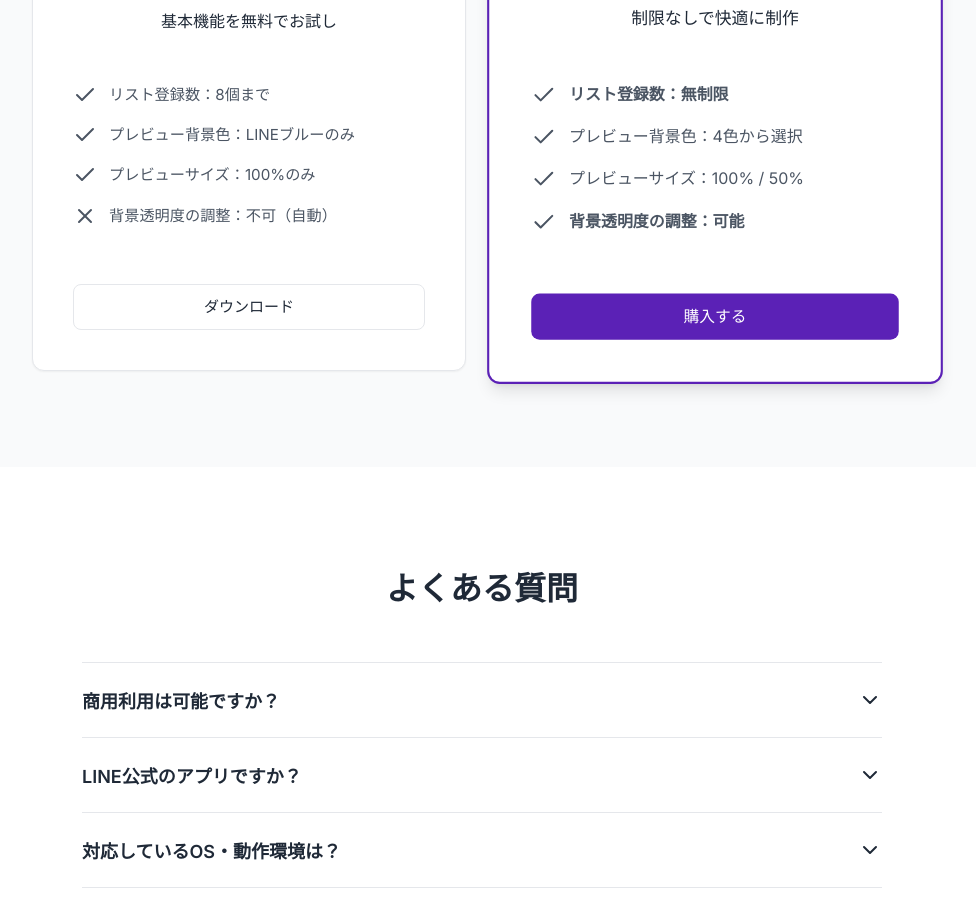
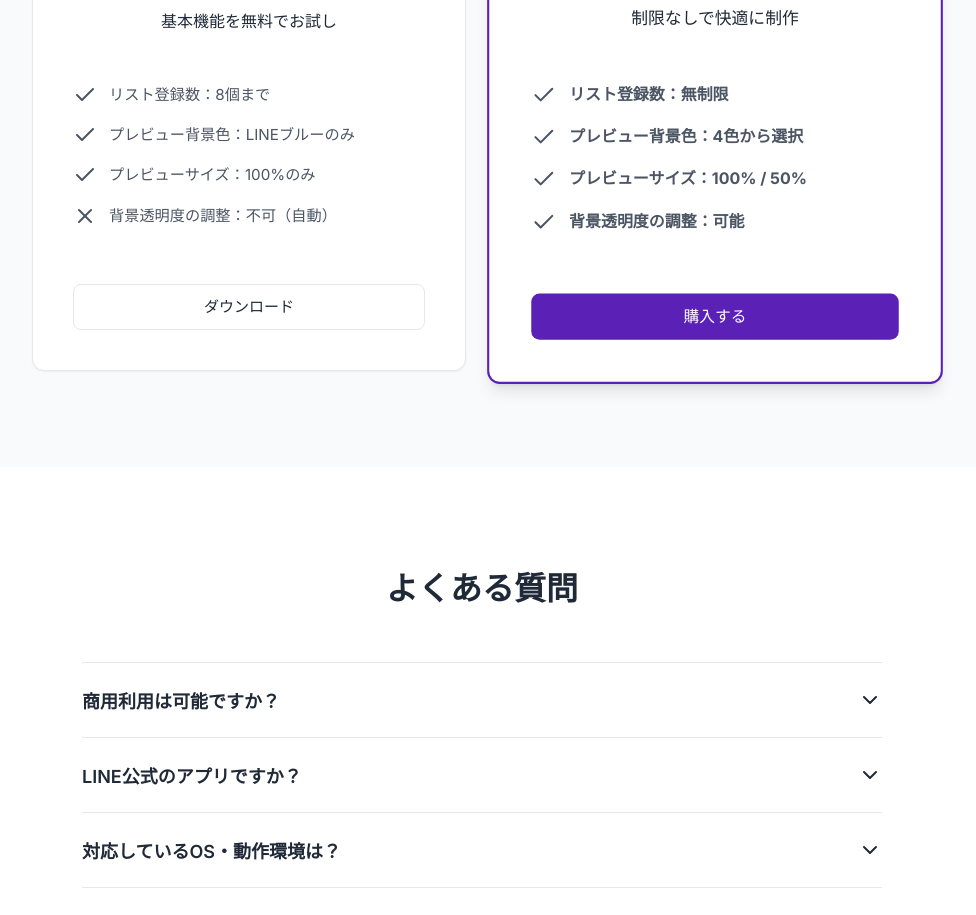
Before and after one commit to tiger4th/lp, a plain HTML site: page stamp-creator/index.html in a window 1280 px wide. Shown: the part 4380-5295 px from the top of the page, without its empty margins (158-1134 px from the left). Drawn offline with nearby package versions, Linux system fonts and the light colour scheme.

Commit message:
Make all Pro plan feature items consistently bold

```diff
--- a/stamp-creator/index.html
+++ b/stamp-creator/index.html
@@ -436,8 +436,8 @@
                         </div>
                         <ul class="features-list">
                             <li><i data-lucide="check"></i> <strong>リスト登録数：無制限</strong></li>
-                            <li><i data-lucide="check"></i> プレビュー背景色：4色から選択</li>
-                            <li><i data-lucide="check"></i> プレビューサイズ：100% / 50%</li>
+                            <li><i data-lucide="check"></i> <strong>プレビュー背景色：4色から選択</strong></li>
+                            <li><i data-lucide="check"></i> <strong>プレビューサイズ：100% / 50%</strong></li>
                             <li><i data-lucide="check"></i> <strong>背景透明度の調整：可能</strong></li>
                         </ul>
                         <a href="https://tiger4th.booth.pm/items/7963021" class="btn btn-primary full-width"
```
